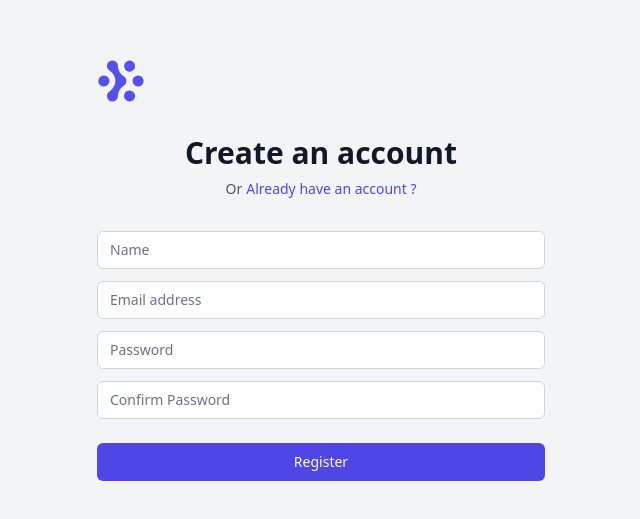
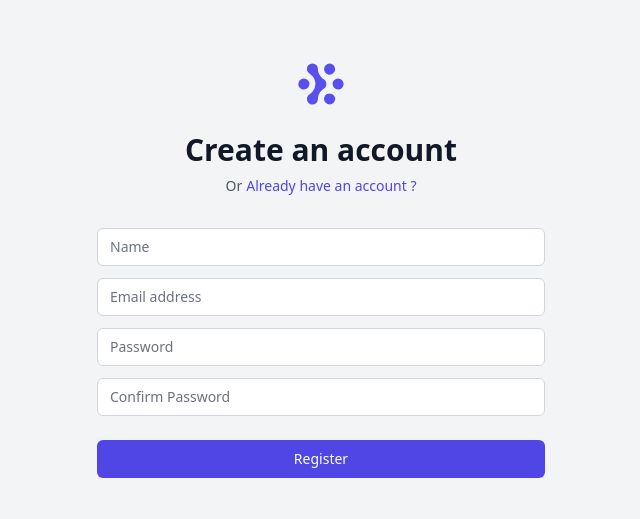
Before and after one commit to ahmedriad1/auth-boilerplate-nextjs, a Next.js app: page /register in a window 1280 px wide. Shown: the part 131-650 px from the top of the page, without its empty margins (319-959 px from the left). Built offline with nearby package versions, Linux system fonts and the light colour scheme; no server answers.

Commit message:
Fixed image layout bug in login and register

```diff
--- a/pages/login.tsx
+++ b/pages/login.tsx
@@ -42,7 +42,7 @@ const Login = () => {
         <div className='max-w-md w-full'>
           <div>
             <Link href='/'>
-              <a>
+              <a className='flex justify-center'>
                 <LazyImage
                   width={48}
                   height={48}
--- a/pages/register.tsx
+++ b/pages/register.tsx
@@ -47,7 +47,7 @@ const Register = () => {
         <div className='max-w-md w-full'>
           <div>
             <Link href='/'>
-              <a>
+              <a className='flex justify-center'>
                 <LazyImage
                   width={48}
                   height={48}
```
